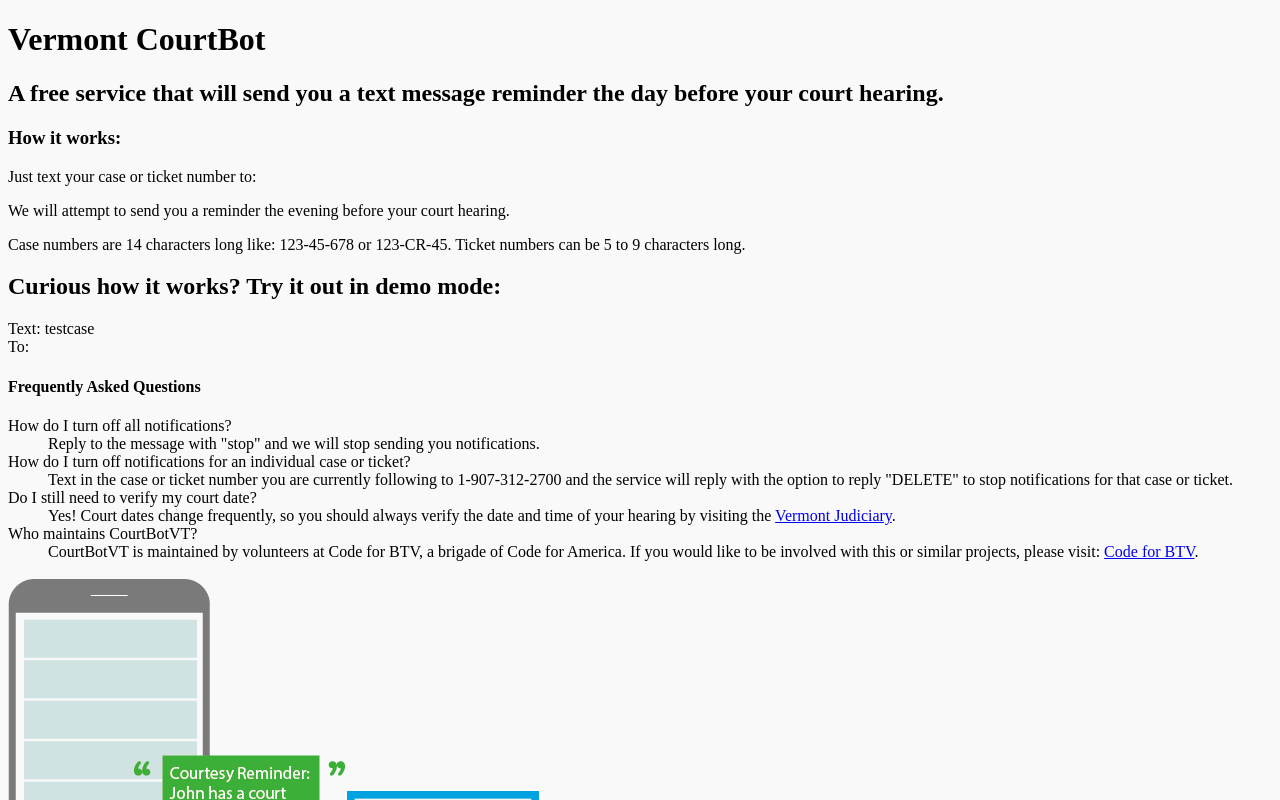
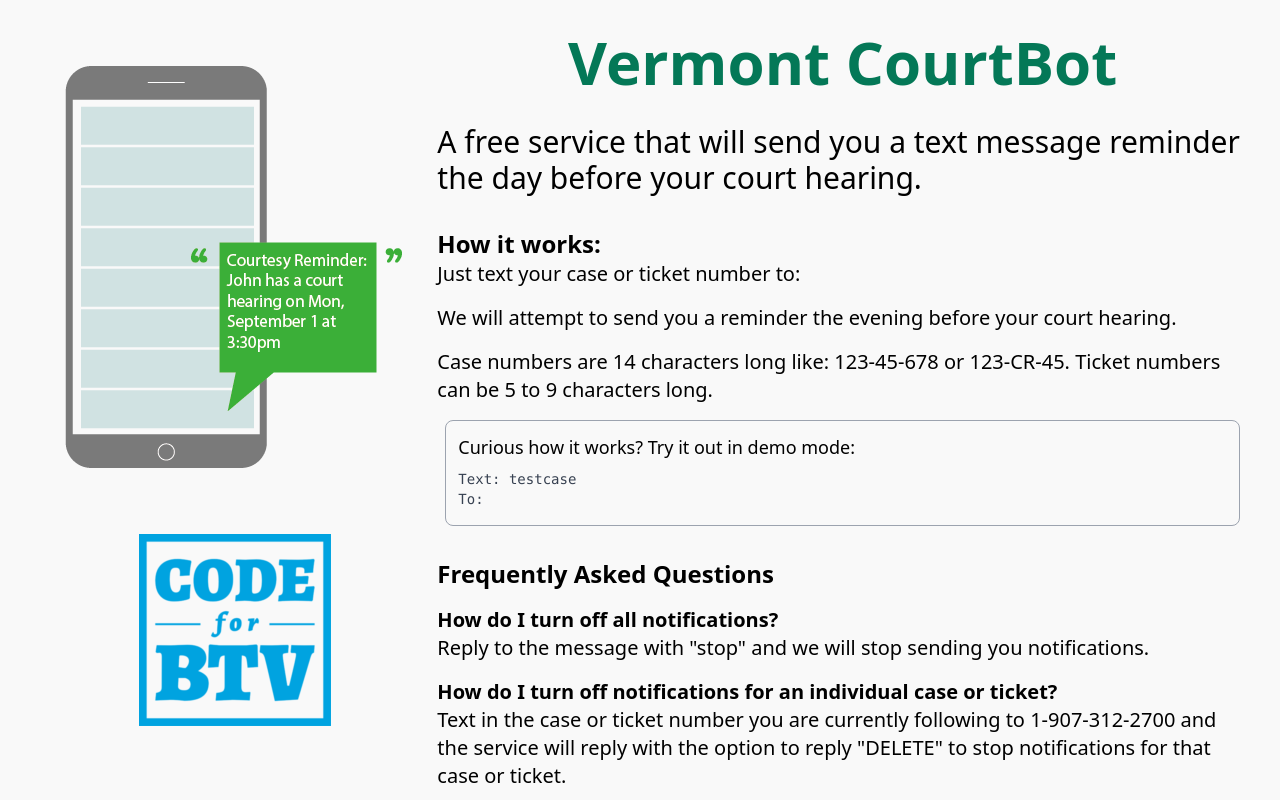
Before and after one commit to codeforbtv/courtbot-vt-frontend, a Next.js app: page / in a window 1280 px wide. Shown: the top 800 px of the page. Built offline with nearby package versions, Linux system fonts and the light colour scheme.

Commit message:
added global styles for common things

```diff
--- a/css/styles.css
+++ b/css/styles.css
@@ -1,3 +1,24 @@
+@tailwind base; /* Preflight will be injected here */
+
+@tailwind components;
+
+@tailwind utilities;
+
+@layer base {
+  a {
+    @apply underline text-blue-500;
+  }
+  p {
+    @apply mb-4;
+  }
+  dt {
+    @apply font-bold;
+  }
+  dd {
+    @apply mb-4;
+  }
+}
+
 body {
   background: #f9f9f9;
 }
--- a/pages/_app.js
+++ b/pages/_app.js
@@ -1,6 +1,5 @@
-import Head from "next/head";
-import 'tailwindcss/tailwind.css';
-import '../css/styles.css'
+import Head from 'next/head';
+import '../css/styles.css';
 
 function App({ Component, pageProps }) {
     return (
--- a/pages/index.js
+++ b/pages/index.js
@@ -21,9 +21,9 @@
           <p>
             Just text your case or ticket number to:
           </p>
-          <div id="phoneNumber" className="block p-4 text-2xl font-bold">
+          <p id="phoneNumber" className="text-2xl font-bold">
             { process.env.NEXT_PUBLIC_PHONE_NUMBER }
-          </div>
+          </p>
           <p>
             We will attempt to send you a reminder the evening before your court hearing.
           </p>
@@ -49,32 +49,32 @@
         </h4>
 
         <dl>
-          <dt className="font-bold">
+          <dt>
             How do I turn off all notifications?
           </dt>
-          <dd className="mb-4">
+          <dd>
             Reply to the message with "stop" and we will stop sending you notifications.
           </dd>
 
-          <dt className="font-bold">
+          <dt>
             How do I turn off notifications for an individual case or ticket?
           </dt>
-          <dd className="mb-4">
+          <dd>
             Text in the case or ticket number you are currently following to 1-907-312-2700 and the service will reply with the option to reply "DELETE" to stop notifications for that case or ticket.
           </dd>
 
-          <dt className="font-bold">
+          <dt>
             Do I still need to verify my court date?
           </dt>
-          <dd className="mb-4">
-            Yes! Court dates change frequently, so you should always verify the date and time of your hearing by visiting the <a className="underline text-blue-500" href="https://www.vermontjudiciary.org/court-hearings">Vermont Judiciary</a>.
+          <dd>
+            Yes! Court dates change frequently, so you should always verify the date and time of your hearing by visiting the <a href="https://www.vermontjudiciary.org/court-hearings">Vermont Judiciary</a>.
           </dd>
 
-          <dt className="font-bold">
+          <dt>
             Who maintains CourtBotVT?
           </dt>
-          <dd className="mb-4">
-            CourtBotVT is maintained by volunteers at Code for BTV, a brigade of Code for America. If you would like to be involved with this or similar projects, please visit: <a className="underline text-blue-500" href="http://codeforbtv.org">Code for BTV</a>.
+          <dd>
+            CourtBotVT is maintained by volunteers at Code for BTV, a brigade of Code for America. If you would like to be involved with this or similar projects, please visit: <a href="http://codeforbtv.org">Code for BTV</a>.
           </dd>
         </dl>
       </div>
```
